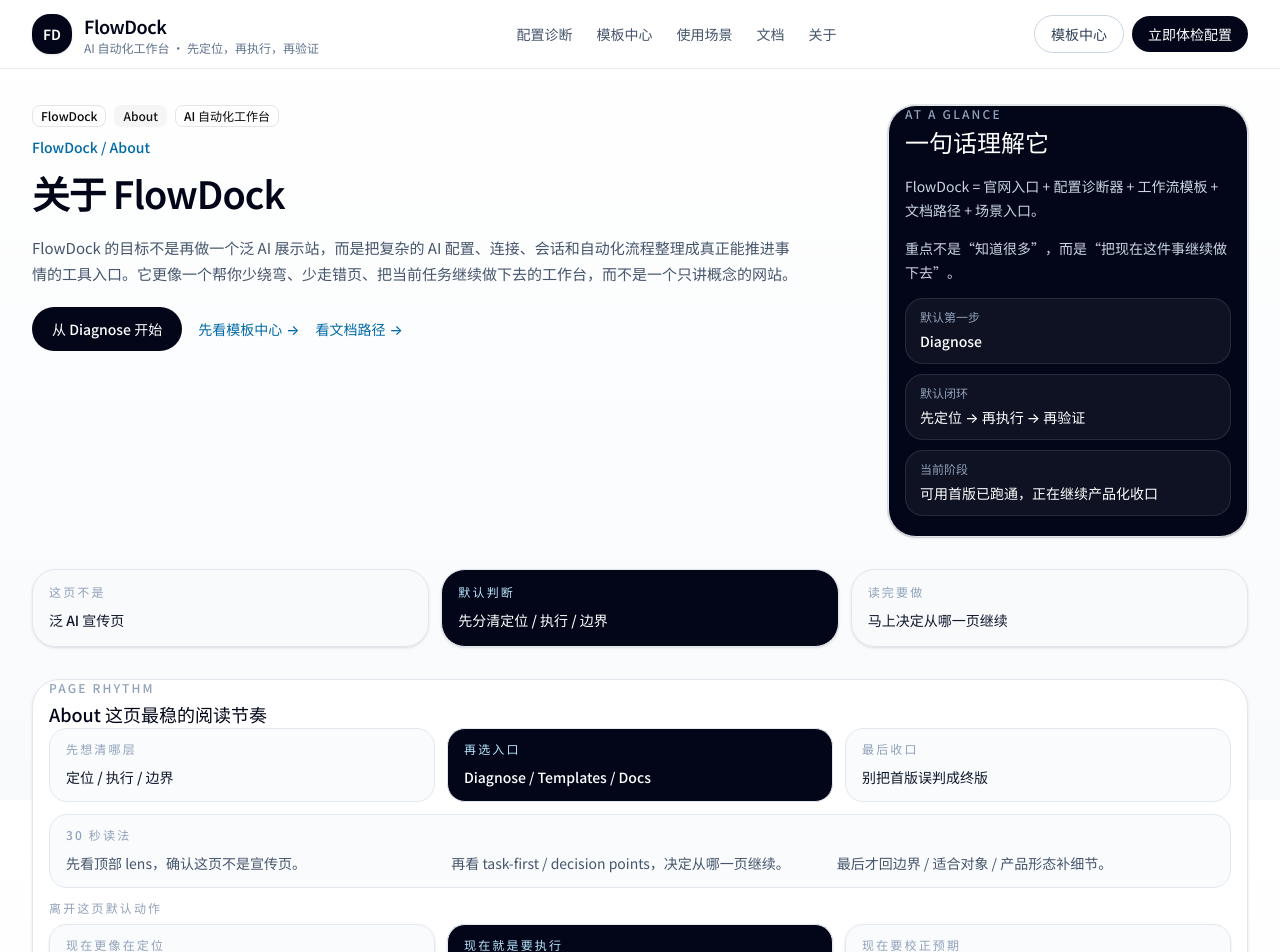
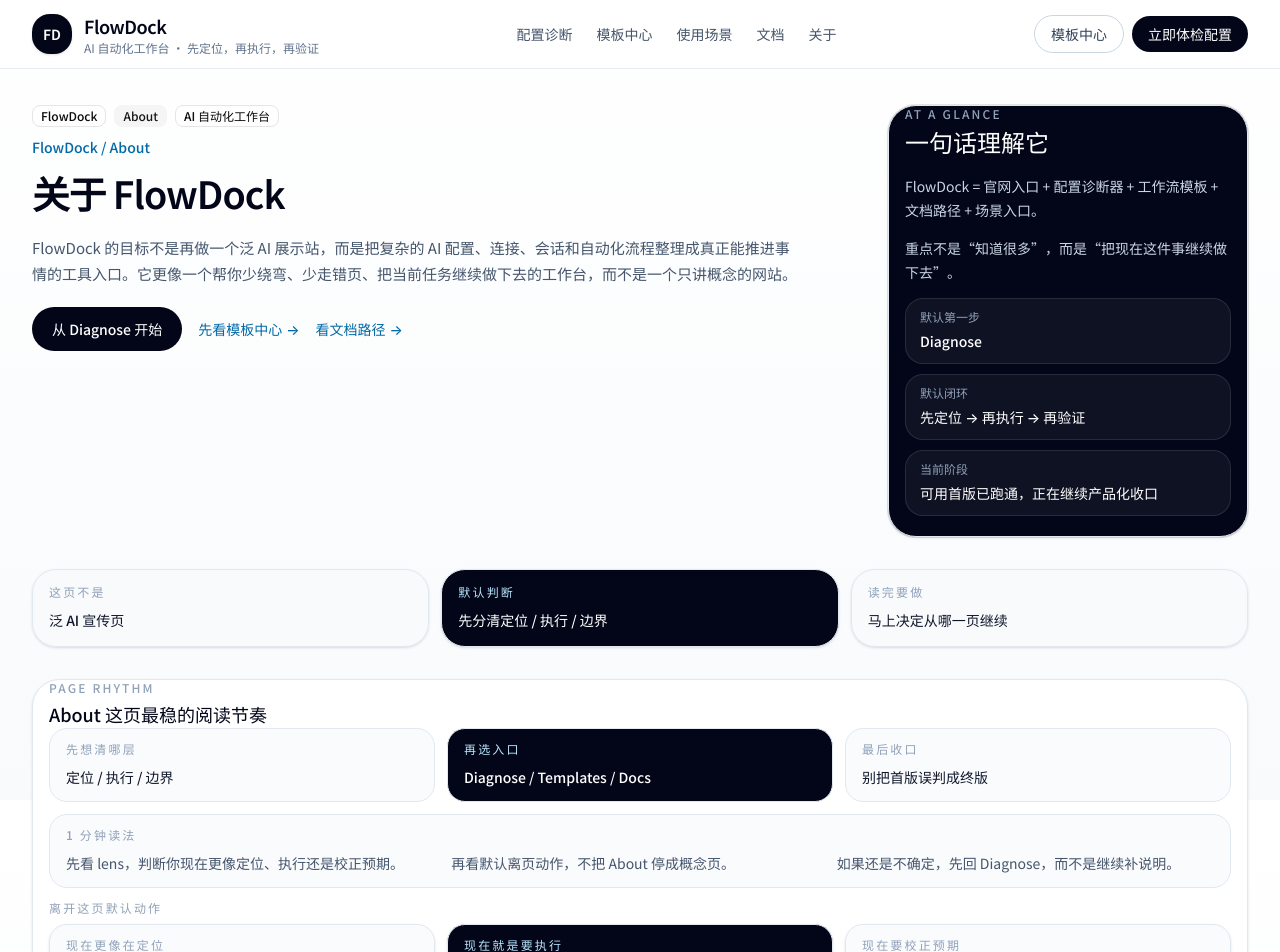
Before and after one commit to qz057/-123, a Next.js app: page /about in a window 1280 px wide. Shown: the top 952 px of the page. Built offline with nearby package versions, Linux system fonts and the light colour scheme.

Commit message:
feat: refine FlowDock one-minute guidance

```diff
--- a/app/about/page.tsx
+++ b/app/about/page.tsx
@@ -115,12 +115,6 @@
   { label: "最后收口", value: "别把首版误判成终版" },
 ] as const;
 
-const quickReadStrip = [
-  "先看顶部 lens，确认这页不是宣传页。",
-  "再看 task-first / decision points，决定从哪一页继续。",
-  "最后才回边界 / 适合对象 / 产品形态补细节。",
-] as const;
-
 const leavePageStrip = [
   { label: "现在更像在定位", href: "/diagnose", value: "先去 Diagnose" },
   { label: "现在就是要执行", href: "/templates", value: "先去 Templates" },
@@ -131,6 +125,12 @@
   "现在已经知道先去哪个入口。",
   "不用把整页再读完才继续推进。",
   "如果还是拿不准，默认先回 Diagnose。",
+] as const;
+
+const oneMinuteReadStrip = [
+  "先看 lens，判断你现在更像定位、执行还是校正预期。",
+  "再看默认离页动作，不把 About 停成概念页。",
+  "如果还是不确定，先回 Diagnose，而不是继续补说明。",
 ] as const;
 
 export default function AboutPage() {
@@ -207,9 +207,9 @@
             ))}
           </div>
           <div className="rounded-2xl border border-slate-200 bg-slate-50/70 px-4 py-3">
-            <p className="text-xs font-medium uppercase tracking-[0.18em] text-slate-400">30 秒读法</p>
+            <p className="text-xs font-medium uppercase tracking-[0.18em] text-slate-400">1 分钟读法</p>
             <div className="mt-2 grid gap-2 sm:grid-cols-3">
-              {quickReadStrip.map((item) => (
+              {oneMinuteReadStrip.map((item) => (
                 <p key={item} className="text-sm leading-6 text-slate-600">{item}</p>
               ))}
             </div>
--- a/app/diagnose/page.tsx
+++ b/app/diagnose/page.tsx
@@ -1101,7 +1101,7 @@
 
         <div>
           <h3 className="text-sm font-medium text-white">复查与交接</h3>
-          <div className="mt-3 grid gap-3 md:grid-cols-3">
+          <div className="mt-3 grid gap-3 md:grid-cols-2 xl:grid-cols-4">
             <div className="rounded-2xl border border-white/10 bg-white/5 p-4">
               <p className="text-xs font-medium uppercase tracking-[0.16em] text-slate-400">复查时先保留</p>
               <ul className="mt-2 space-y-2 text-sm leading-6 text-slate-300">
@@ -1116,6 +1116,14 @@
                 <li>• 别同时改多个层级再看结果</li>
                 <li>• 别把一次偶发恢复直接当成稳定结论</li>
                 <li>• 别在 {topWarning} 还没澄清前继续放大动作</li>
+              </ul>
+            </div>
+            <div className="rounded-2xl border border-rose-300/15 bg-rose-400/10 p-4">
+              <p className="text-xs font-medium uppercase tracking-[0.16em] text-rose-200">先暂停继续试如果</p>
+              <ul className="mt-2 space-y-2 text-sm leading-6 text-slate-200">
+                <li>• 你已经连续两轮都在扩动作而不是缩变量</li>
+                <li>• 每轮都像有点变化，但没有一条稳定验证</li>
+                <li>• 当前现象已经超出这页现有判断能解释的范围</li>
               </ul>
             </div>
             <div className="rounded-2xl border border-cyan-300/15 bg-cyan-400/10 p-4">
--- a/app/docs/page.tsx
+++ b/app/docs/page.tsx
@@ -198,12 +198,6 @@
   { label: "最后收口", value: "边界与验证" },
 ] as const;
 
-const quickReadStrip = [
-  "先看顶部 3 张 lens，确认这页不是目录页。",
-  "再看 task-first / decision map，决定第一跳。",
-  "最后才回 reading paths / all docs 补细节。",
-] as const;
-
 const leavePageStrip = [
   { label: "问题还没压清", href: "/diagnose", value: "先去 Diagnose" },
   { label: "方向已经明确", href: "/templates", value: "先去 Templates" },
@@ -214,6 +208,12 @@
   "现在第一跳已经明确了。",
   "不需要把整页再读完才行动。",
   "如果还是犹豫，默认先回 Diagnose。",
+] as const;
+
+const oneMinuteReadStrip = [
+  "先看 lens，判断这页是不是你现在该停留的层。",
+  "再看默认离页动作，不要把目录页当执行页。",
+  "如果还拿不准，先去 Diagnose，而不是继续横跳。",
 ] as const;
 
 export default function DocsPage() {
@@ -286,9 +286,9 @@
             ))}
           </div>
           <div className="rounded-2xl border border-slate-200 bg-slate-50/70 px-4 py-3">
-            <p className="text-xs font-medium uppercase tracking-[0.18em] text-slate-400">30 秒读法</p>
+            <p className="text-xs font-medium uppercase tracking-[0.18em] text-slate-400">1 分钟读法</p>
             <div className="mt-2 grid gap-2 sm:grid-cols-3">
-              {quickReadStrip.map((item) => (
+              {oneMinuteReadStrip.map((item) => (
                 <p key={item} className="text-sm leading-6 text-slate-600">{item}</p>
               ))}
             </div>
--- a/app/templates/[slug]/page.tsx
+++ b/app/templates/[slug]/page.tsx
@@ -356,7 +356,8 @@
               <CardTitle className="text-xl text-slate-950">如果这次要升级成正式交付包</CardTitle>
               <CardDescription className="text-sm leading-6 text-slate-600">别把“已经跑通一次”直接当成可交付；至少要把最小交付包和升级前检查留清楚。</CardDescription>
             </CardHeader>
-            <CardContent className="grid gap-4 pb-6 md:grid-cols-4">
+            <CardContent className="space-y-4 pb-6">
+              <div className="grid gap-4 md:grid-cols-2 xl:grid-cols-4">
                 <ChecklistBlock
                   title="最小交付包"
                   items={[
@@ -391,6 +392,15 @@
                     "把最值钱的回滚证据一起留住",
                   ]}
                 />
+              </div>
+              <div className="rounded-2xl border border-slate-200 bg-slate-50/70 p-4">
+                <p className="text-xs font-medium uppercase tracking-[0.18em] text-slate-400">交付前最后确认</p>
+                <div className="mt-2 grid gap-2 sm:grid-cols-3">
+                  <p className="text-sm leading-6 text-slate-600">第一跳别人一看就知道从哪开。</p>
+                  <p className="text-sm leading-6 text-slate-600">done signal 不是一次偶发，而是还能复现。</p>
+                  <p className="text-sm leading-6 text-slate-600">如果还会被别的分支拉走，就先别当正式交付。</p>
+                </div>
+              </div>
             </CardContent>
           </Card>
         </div>
--- a/app/use-cases/[slug]/page.tsx
+++ b/app/use-cases/[slug]/page.tsx
@@ -320,7 +320,8 @@
               <CardTitle className="text-xl text-slate-950">如果这次要升级成正式交付包</CardTitle>
               <CardDescription className="text-sm leading-6 text-slate-600">场景跑通不等于可交付；要把别人能接着做的最小交付包一起留下。</CardDescription>
             </CardHeader>
-            <CardContent className="grid gap-4 pb-6 md:grid-cols-4">
+            <CardContent className="space-y-4 pb-6">
+              <div className="grid gap-4 md:grid-cols-2 xl:grid-cols-4">
                 <InfoBlock
                   title="最小交付包"
                   items={[
@@ -353,6 +354,15 @@
                     "把最值钱的回滚证据一起留住",
                   ]}
                 />
+              </div>
+              <div className="rounded-2xl border border-slate-200 bg-slate-50/70 p-4">
+                <p className="text-xs font-medium uppercase tracking-[0.18em] text-slate-400">交付前最后确认</p>
+                <div className="mt-2 grid gap-2 sm:grid-cols-3">
+                  <p className="text-sm leading-6 text-slate-600">第一跳别人一看就知道从哪开。</p>
+                  <p className="text-sm leading-6 text-slate-600">done signal 不是一次偶发，而是还能复现。</p>
+                  <p className="text-sm leading-6 text-slate-600">如果还会被别的分支拉走，就先别当正式交付。</p>
+                </div>
+              </div>
             </CardContent>
           </Card>
         </div>
```
Lines whose indentation alone changed are shown as unchanged.
